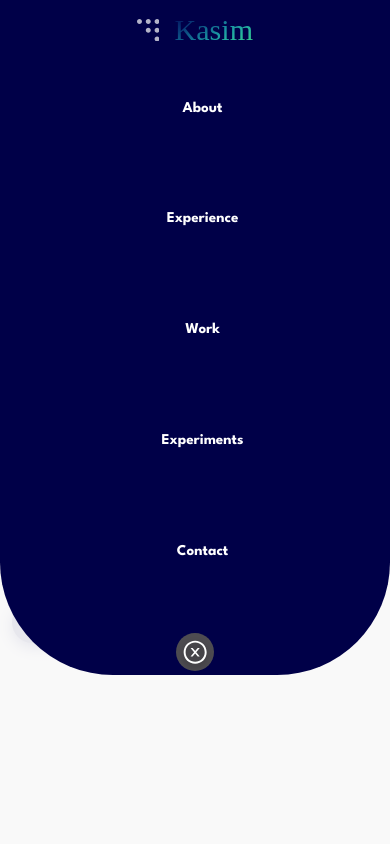
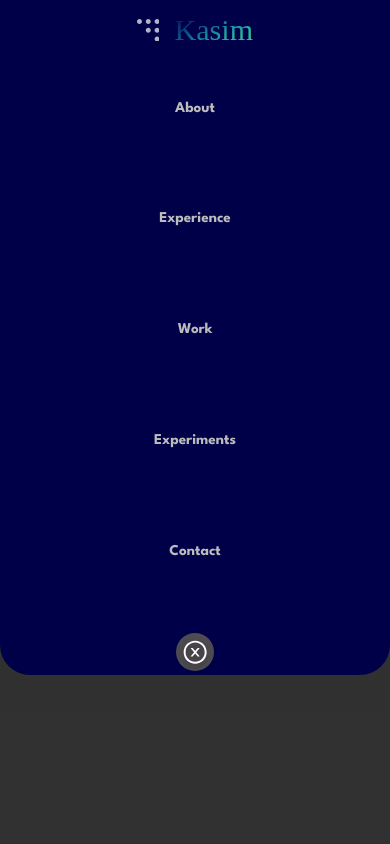
Before and after one commit to kasimnadim6/portfolio, a Next.js app: page / in a window 390 px wide. Both pictures are taken after a click on the button 346 px from the left and 28 px from the top of the page. Shown: the top 844 px of the page. Built offline with nearby package versions, Linux system fonts and the light colour scheme; a web font is replaced by a local one.

Commit message:
header style changed for mobile devices

```diff
--- a/components/Footer/Footer.module.scss
+++ b/components/Footer/Footer.module.scss
@@ -6,6 +6,7 @@
   // height: 20rem;
   background-color: var(--black-shade-1);
   padding: 3rem;
+  position: relative;
   &__container {
     display: flex;
     flex-direction: column;
@@ -59,6 +60,14 @@
       font-weight: lighter;
     }
   }
+  .black-overlap-screen {
+    width: 100%;
+    height: 100%;
+    background-color: rgba(0, 0, 0, 0.75);
+    z-index: 800;
+    position: absolute;
+    top: 0;
+  }
 }
 
 @include media-breakpoint-down(sm) {
--- a/components/Footer/Footer.tsx
+++ b/components/Footer/Footer.tsx
@@ -1,6 +1,10 @@
 import styles from './Footer.module.scss';
 
-const Footer = () => {
+interface Props {
+  mobile_isHeaderCollapsed: boolean;
+}
+
+const Footer = ({ mobile_isHeaderCollapsed }: Props) => {
   const showProfileHandler = (
     e: React.MouseEvent<HTMLAnchorElement>,
     profile: string
@@ -29,6 +33,9 @@ const Footer = () => {
 
   return (
     <footer className={styles.footer}>
+      {!mobile_isHeaderCollapsed && (
+        <div className={styles['black-overlap-screen']}></div>
+      )}
       <div className={styles['footer__container']}>
         <span className={styles.logo}>Kasim</span>
         <ul className={`w-100 ${styles['connect-me']}`}>
--- a/components/Header/Header.module.scss
+++ b/components/Header/Header.module.scss
@@ -171,8 +171,8 @@
     // padding: 1.8rem 0 0 0;
     height: 80%;
     max-height: 80%;
-    border-bottom-right-radius: 15rem;
-    border-bottom-left-radius: 15rem;
+    border-bottom-right-radius: 4rem;
+    border-bottom-left-radius: 4rem;
     background-color: rgba($color: #000048, $alpha: 1);
     .logo-box-container {
       .icon-logo {
@@ -182,6 +182,8 @@
     .nav-links {
       width: 100%;
       ul {
+        padding: 0;
+        margin: 0;
         width: 100%;
         height: 90%;
         align-items: center;
@@ -193,10 +195,13 @@
             margin-right: 0;
           }
           a {
-            color: var(--white);
+            color: var(--white-light-1);
           }
           &:hover a {
             color: var(--tertiary-color);
+            &::after {
+              background-color: var(--tertiary-color);
+            }
           }
         }
       }
--- a/pages/Home.module.scss
+++ b/pages/Home.module.scss
@@ -37,6 +37,11 @@
     }
   }
 }
-.back-drop-effect {
-  opacity: 0.1;
+.black-overlap-screen {
+  width: 100%;
+  height: 100%;
+  background-color: rgba(0, 0, 0, 0.75);
+  z-index: 800;
+  position: absolute;
+  top: 0;
 }
--- a/pages/index.tsx
+++ b/pages/index.tsx
@@ -23,11 +23,10 @@ const Home: NextPage = () => {
         mobile_isHeaderCollapsed={mobile_isHeaderCollapsed}
         mobile_setIsHeaderCollapsed={mobile_setIsHeaderCollapsedHandler}
       />
-      <div
-        className={`${styles.container} ${
-          !mobile_isHeaderCollapsed ? styles['back-drop-effect'] : ''
-        }`}
-      >
+      <div className={styles.container}>
+        {!mobile_isHeaderCollapsed && (
+          <div className={styles['black-overlap-screen']}></div>
+        )}
         <main className={styles.main}>
           <Banner />
           <About />
@@ -37,7 +36,7 @@ const Home: NextPage = () => {
           <Contact />
         </main>
       </div>
-      <Footer />
+      <Footer mobile_isHeaderCollapsed={mobile_isHeaderCollapsed} />
     </AnimatePresence>
   );
 };
--- a/styles/globals.scss
+++ b/styles/globals.scss
@@ -8,7 +8,6 @@
   padding: 0;
   margin: 0;
   box-sizing: border-box;
-  // border: 1px solid red;
 }
 
 html,
```
